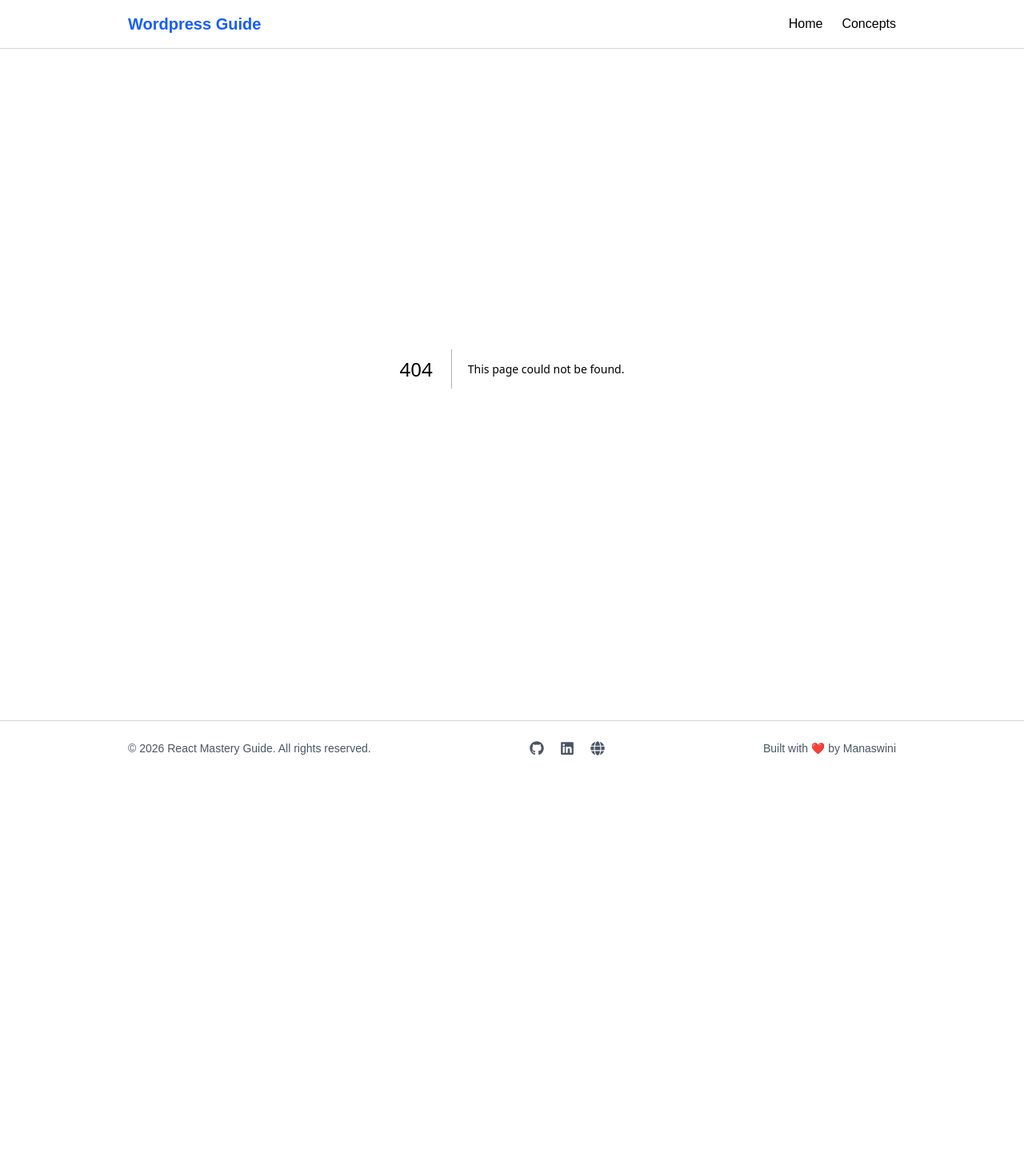
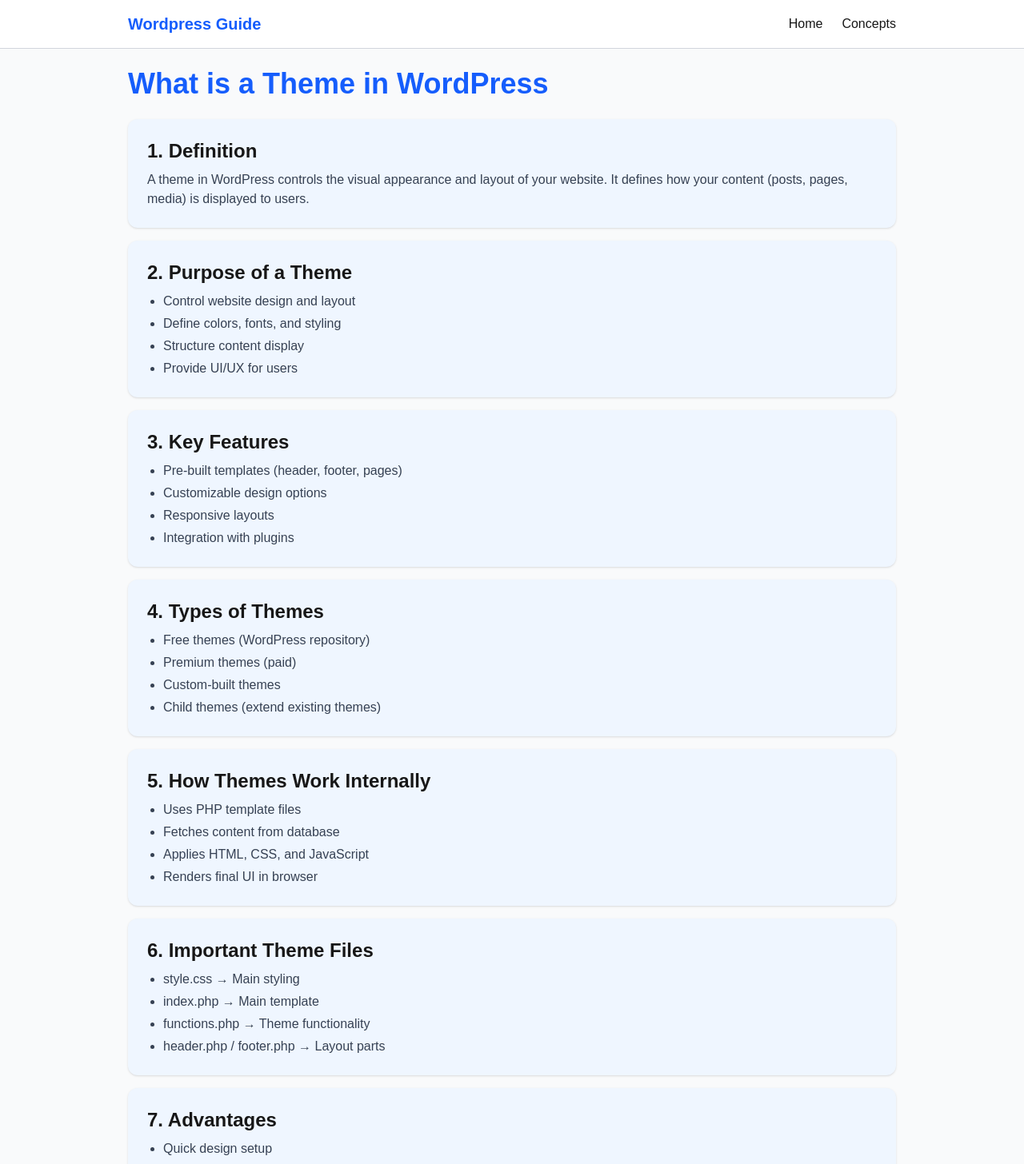
Before and after one commit to Monisasmal/WordPress-Concepts, a Next.js app: page /concepts/WordPressTheme in a window 1280 px wide. Before the commit this address had no page. Shown: the top 1456 px of the page at 80% size. Before the commit the page ends 970 px from the top, so only its background shows below. Built offline with nearby package versions, Linux system fonts and the light colour scheme.

Commit message:
first commit

```diff
--- /dev/null
+++ b/src/app/concepts/WordPressTheme/page.tsx
@@ -0,0 +1,134 @@
+export default function WordPressTheme() {
+  return (
+    <div className="bg-gray-50 min-h-screen">
+
+      {/* Container */}
+      <div className="w-full max-w-5xl mx-auto px-4 sm:px-6 lg:px-8 py-6">
+
+        {/* Header */}
+        <h1 className="text-2xl sm:text-3xl md:text-4xl font-bold text-blue-600 mb-6">
+          What is a Theme in WordPress
+        </h1>
+
+        {/* Card Wrapper */}
+        <div className="space-y-4">
+
+          {/* Definition */}
+          <section className="bg-blue-50 shadow-sm rounded-xl p-4 sm:p-6">
+            <h2 className="text-lg sm:text-xl md:text-2xl font-semibold mb-2">
+              1. Definition
+            </h2>
+            <p className="text-sm sm:text-base text-gray-700">
+              A theme in WordPress controls the visual appearance and layout of your website.
+              It defines how your content (posts, pages, media) is displayed to users.
+            </p>
+          </section>
+
+          {/* Purpose */}
+          <section className="bg-blue-50 shadow-sm rounded-xl p-4 sm:p-6">
+            <h2 className="text-lg sm:text-xl md:text-2xl font-semibold mb-2">
+              2. Purpose of a Theme
+            </h2>
+            <ul className="list-disc ml-5 text-sm sm:text-base text-gray-700 space-y-1">
+              <li>Control website design and layout</li>
+              <li>Define colors, fonts, and styling</li>
+              <li>Structure content display</li>
+              <li>Provide UI/UX for users</li>
+            </ul>
+          </section>
+
+          {/* Features */}
+          <section className="bg-blue-50 shadow-sm rounded-xl p-4 sm:p-6">
+            <h2 className="text-lg sm:text-xl md:text-2xl font-semibold mb-2">
+              3. Key Features
+            </h2>
+            <ul className="list-disc ml-5 text-sm sm:text-base text-gray-700 space-y-1">
+              <li>Pre-built templates (header, footer, pages)</li>
+              <li>Customizable design options</li>
+              <li>Responsive layouts</li>
+              <li>Integration with plugins</li>
+            </ul>
+          </section>
+
+          {/* Types */}
+          <section className="bg-blue-50 shadow-sm rounded-xl p-4 sm:p-6">
+            <h2 className="text-lg sm:text-xl md:text-2xl font-semibold mb-2">
+              4. Types of Themes
+            </h2>
+            <ul className="list-disc ml-5 text-sm sm:text-base text-gray-700 space-y-1">
+              <li>Free themes (WordPress repository)</li>
+              <li>Premium themes (paid)</li>
+              <li>Custom-built themes</li>
+              <li>Child themes (extend existing themes)</li>
+            </ul>
+          </section>
+
+          {/* How */}
+          <section className="bg-blue-50 shadow-sm rounded-xl p-4 sm:p-6">
+            <h2 className="text-lg sm:text-xl md:text-2xl font-semibold mb-2">
+              5. How Themes Work Internally
+            </h2>
+            <ul className="list-disc ml-5 text-sm sm:text-base text-gray-700 space-y-1">
+              <li>Uses PHP template files</li>
+              <li>Fetches content from database</li>
+              <li>Applies HTML, CSS, and JavaScript</li>
+              <li>Renders final UI in browser</li>
+            </ul>
+          </section>
+
+          {/* Files */}
+          <section className="bg-blue-50 shadow-sm rounded-xl p-4 sm:p-6">
+            <h2 className="text-lg sm:text-xl md:text-2xl font-semibold mb-2">
+              6. Important Theme Files
+            </h2>
+            <ul className="list-disc ml-5 text-sm sm:text-base text-gray-700 space-y-1">
+              <li>style.css → Main styling</li>
+              <li>index.php → Main template</li>
+              <li>functions.php → Theme functionality</li>
+              <li>header.php / footer.php → Layout parts</li>
+            </ul>
+          </section>
+
+          {/* Advantages */}
+          <section className="bg-blue-50 shadow-sm rounded-xl p-4 sm:p-6">
+            <h2 className="text-lg sm:text-xl md:text-2xl font-semibold mb-2">
+              7. Advantages
+            </h2>
+            <ul className="list-disc ml-5 text-sm sm:text-base text-gray-700 space-y-1">
+              <li>Quick design setup</li>
+              <li>No need to design from scratch</li>
+              <li>Highly customizable</li>
+              <li>Responsive and modern UI</li>
+            </ul>
+          </section>
+
+          {/* Limitations */}
+          <section className="bg-blue-50 shadow-sm rounded-xl p-4 sm:p-6">
+            <h2 className="text-lg sm:text-xl md:text-2xl font-semibold mb-2">
+              8. Limitations
+            </h2>
+            <ul className="list-disc ml-5 text-sm sm:text-base text-gray-700 space-y-1">
+              <li>Heavy themes can slow performance</li>
+              <li>Limited customization without coding</li>
+              <li>Dependency on theme updates</li>
+            </ul>
+          </section>
+
+          {/* Interview */}
+          <section className="bg-blue-50 shadow-sm rounded-xl p-4 sm:p-6">
+            <h2 className="text-lg sm:text-xl md:text-2xl font-semibold mb-2">
+              Interview Points
+            </h2>
+            <ul className="list-disc ml-5 text-sm sm:text-base text-gray-900 space-y-1">
+              <li>Theme controls UI/design</li>
+              <li>Built using PHP, HTML, CSS</li>
+              <li>Uses template files</li>
+              <li>Can be customized or extended</li>
+            </ul>
+          </section>
+
+        </div>
+      </div>
+    </div>
+  );
+}
```
